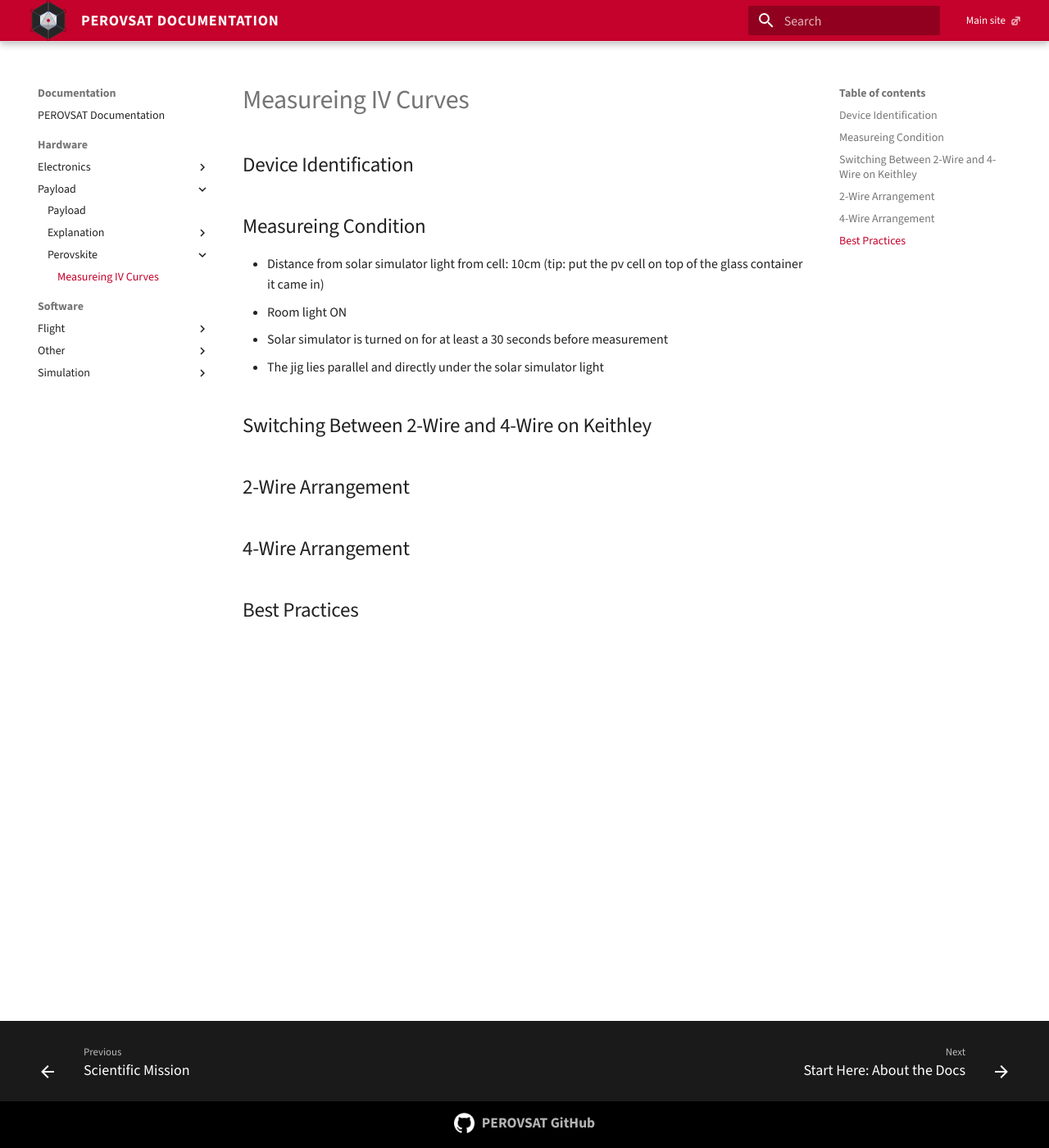
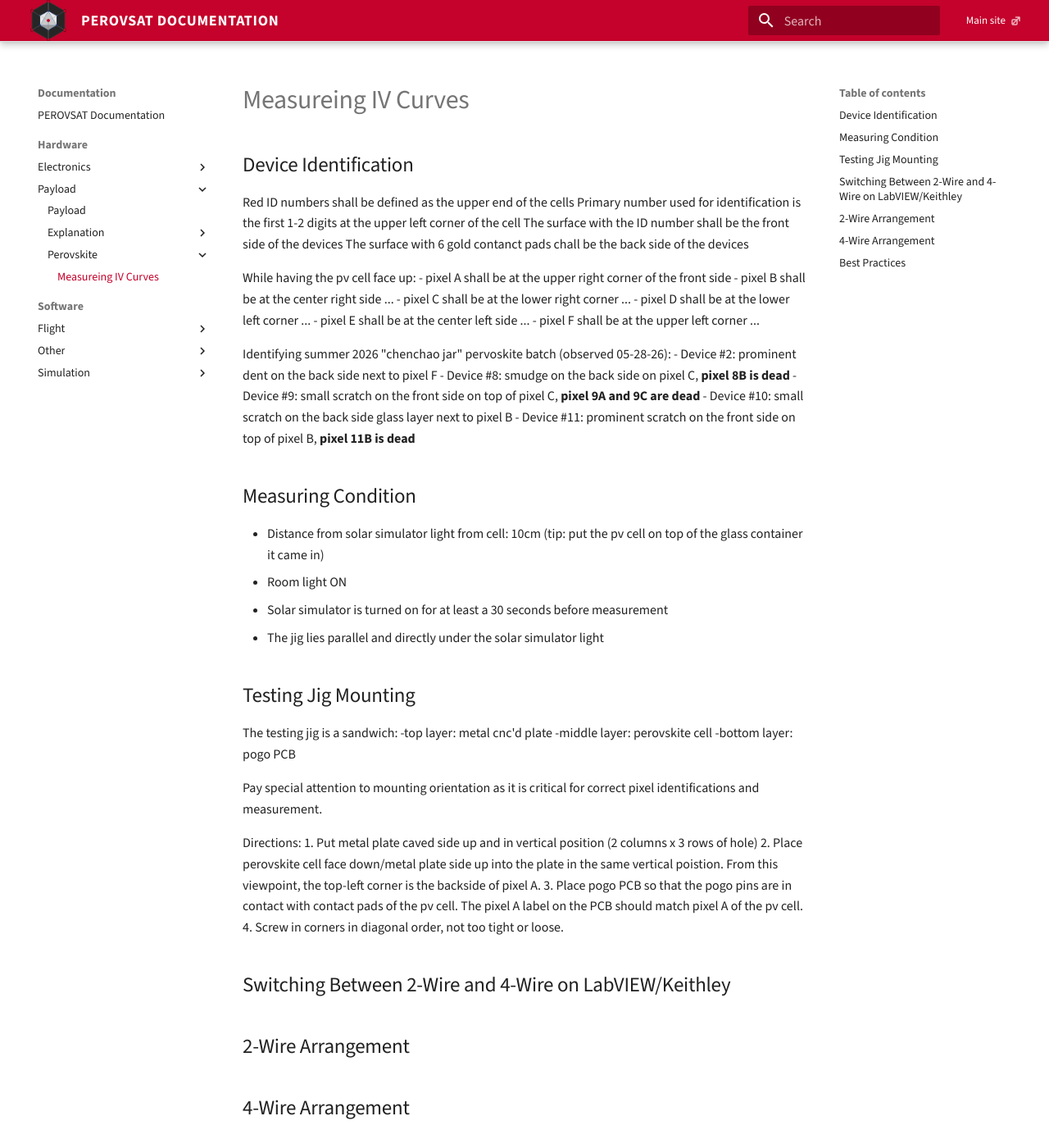
Before and after one commit to PEROVSAT/perovsat.github.io, an MkDocs documentation site: the page built from docs/content/hardware/payload/perovskite/IV curve sweeping.md, in a window 1280 px wide and 1400 px high. Shown: the whole window at 82% size. Built offline with MkDocs 1.6.1 and Material for MkDocs 9.7.7, drawn with Linux system fonts in a browser that asks for light colours.

Commit message:
Update IV curve sweeping.md

```diff
--- a/docs/content/hardware/payload/perovskite/IV curve sweeping.md
+++ b/docs/content/hardware/payload/perovskite/IV curve sweeping.md
@@ -1,14 +1,49 @@
 # Measureing IV Curves
 ## Device Identification
+Red ID numbers shall be defined as the upper end of the cells
+Primary number used for identification is the first 1-2 digits at the upper left corner of the cell
+The surface with the ID number shall be the front side of the devices
+The surface with 6 gold contanct pads chall be the back side of the devices
 
-## Measureing Condition
+While having the pv cell face up:
+- pixel A shall be at the upper right corner of the front side
+- pixel B shall be at the center right side ...
+- pixel C shall be at the lower right corner ...
+- pixel D shall be at the lower left corner ...
+- pixel E shall be at the center left side ...
+- pixel F shall be at the upper left corner ...
+
+Identifying summer 2026 "chenchao jar" pervoskite batch (observed 05-28-26):
+- Device #2: prominent dent on the back side next to pixel F
+- Device #8: smudge on the back side on pixel C, **pixel 8B is dead**
+- Device #9: small scratch on the front side on top of pixel C, **pixel 9A and 9C are dead**
+- Device #10: small scratch on the back side glass layer next to pixel B
+- Device #11: prominent scratch on the front side on top of pixel B, **pixel 11B is dead**
+
+## Measuring Condition
 - Distance from solar simulator light from cell: 10cm (tip: put the pv cell on top of the glass container it came in)
 - Room light ON
 - Solar simulator is turned on for at least a 30 seconds before measurement
 - The jig lies parallel and directly under the solar simulator light
 
+## Testing Jig Mounting
+The testing jig is a sandwich:
+-top layer: metal cnc'd plate
+-middle layer: perovskite cell
+-bottom layer: pogo PCB
 
-## Switching Between 2-Wire and 4-Wire on Keithley
+Pay special attention to mounting orientation as it is critical for correct pixel identifications and measurement.
+
+Directions:
+1. Put metal plate caved side up and in vertical position (2 columns x 3 rows of hole)
+2. Place perovskite cell face down/metal plate side up into the plate in the same vertical poistion. From this viewpoint, the top-left corner is the backside of pixel A.
+3. Place pogo PCB so that the pogo pins are in contact with contact pads of the pv cell. The pixel A label on the PCB should match pixel A of the pv cell.
+4. Screw in corners in diagonal order, not too tight or loose.
+
+
+## Switching Between 2-Wire and 4-Wire on LabVIEW/Keithley
+
+
 ## 2-Wire Arrangement
 ## 4-Wire Arrangement
 ## Best Practices
```
